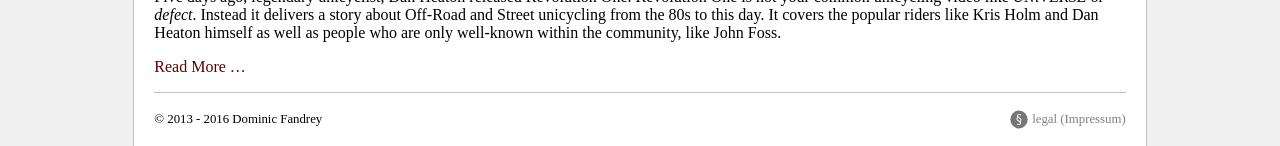
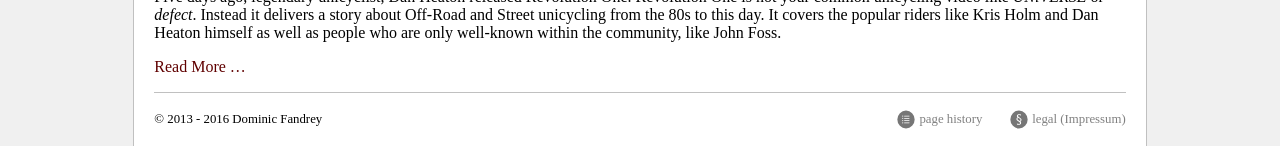
Before and after one commit to lonkamikaze/lonkamikaze.github.io, a Jekyll site: the page built from index.md, in a window 1280 px wide and 965 px high. Shown: the part 819-965 px from the top of the window. Built offline with Jekyll 4.4.1, drawn with Linux system fonts in a browser that asks for light colours.

Commit message:
Add a page history link

```diff
--- a/_config.yml
+++ b/_config.yml
@@ -1,6 +1,7 @@
 title: Kami's Braindump
 copy: 2013 - 2016 Dominic Fandrey
 url: https://lonkamikaze.github.io
+history: https://github.com/lonkamikaze/lonkamikaze.github.io/commits/master
 style:
   date: "%F"
 defaults:
--- a/_layouts/default.html
+++ b/_layouts/default.html
@@ -40,10 +40,15 @@
 				{{ content }}
 				<div class="author">{{ page.author }}</div>
 			</div>
-			<div id="footer">
-				© {{ site.copy }}
-				<a href="/legal"><img src="/img/legal.svg" alt="icon" />legal (Impressum)</a>
-			</div>
+			<ul id="footer">
+				<li>© {{ site.copy }}</li>
+				<li><a href="{{ site.history }}/{{ page.path }}">
+					<img src="/img/history.svg" alg="icon" />page history
+				</a></li>
+				<li><a href="/legal">
+					<img src="/img/legal.svg" alt="icon" />legal (Impressum)
+				</a></li>
+			</ul>
 		</div>
 	</body>
 </html>
--- a/css/main.css
+++ b/css/main.css
@@ -25,11 +25,11 @@ body {
 	text-align:          right;
 }
 
-#header li {
+#header li, #footer li {
 	display:             inline-block;
 }
 
-#header li:first-child {
+#header li:first-child, #footer li:first-child {
 	float:               left;
 }
 
@@ -468,11 +468,14 @@ body {
 	line-height:         40pt;
 	font-size:           80%;
 	border-top:          solid 1pt #c0c0c0;
+	list-style-type:     none;
+	padding:             0pt;
+	margin:              0pt;
+	text-align:          right;
 }
 
-#footer a {
-	padding:             0pt;
-	float:               right;
+#footer li:last-child a {
+	margin-right:        -15pt;
 }
 
 #footer a img {
```
Also changed, not shown: img/history.svg (added).
